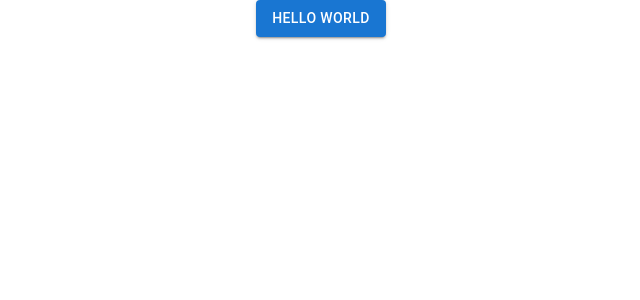
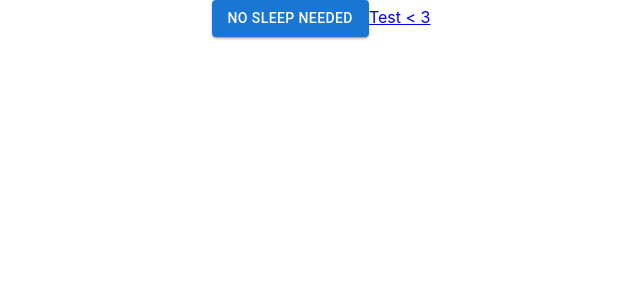
Before and after one commit to scan-lan/sentinoodleClient, a React (Create React App) app: page / in a window 1280 px wide. Shown: the top 300 px of the page, without its empty margins (319-959 px from the left). Built offline with nearby package versions, Linux system fonts and the light colour scheme.

Commit message:
Got build and deploy working

```diff
--- a/src/routes/Home/index.tsx
+++ b/src/routes/Home/index.tsx
@@ -1,6 +1,12 @@
 import React from 'react';
 import Button from '@mui/material/Button';
+import {Link} from "react-router-dom";
 
-const Home = () => <Button variant="contained">Hello World</Button>;
+const Home = () => (
+  <div>
+    <Button variant="contained">No sleep needed</Button>
+    <Link to={"Test"}>{"Test < 3"}</Link>
+  </div>
+);
 
 export default Home;
--- a/src/routes/Test/index.tsx
+++ b/src/routes/Test/index.tsx
@@ -2,7 +2,7 @@ import React from "react";
 
 const Test = () =>
   <>
-    <h1 style={{textAlign: "center"}}>{"TEST <3"}</h1>
+    <h1 style={{textAlign: "center"}}>{"TEST!! <3"}</h1>
   </>
 
 export default Test;
```
Also changed, not shown: 1 other file (tests, documents, lock files or other folders).
